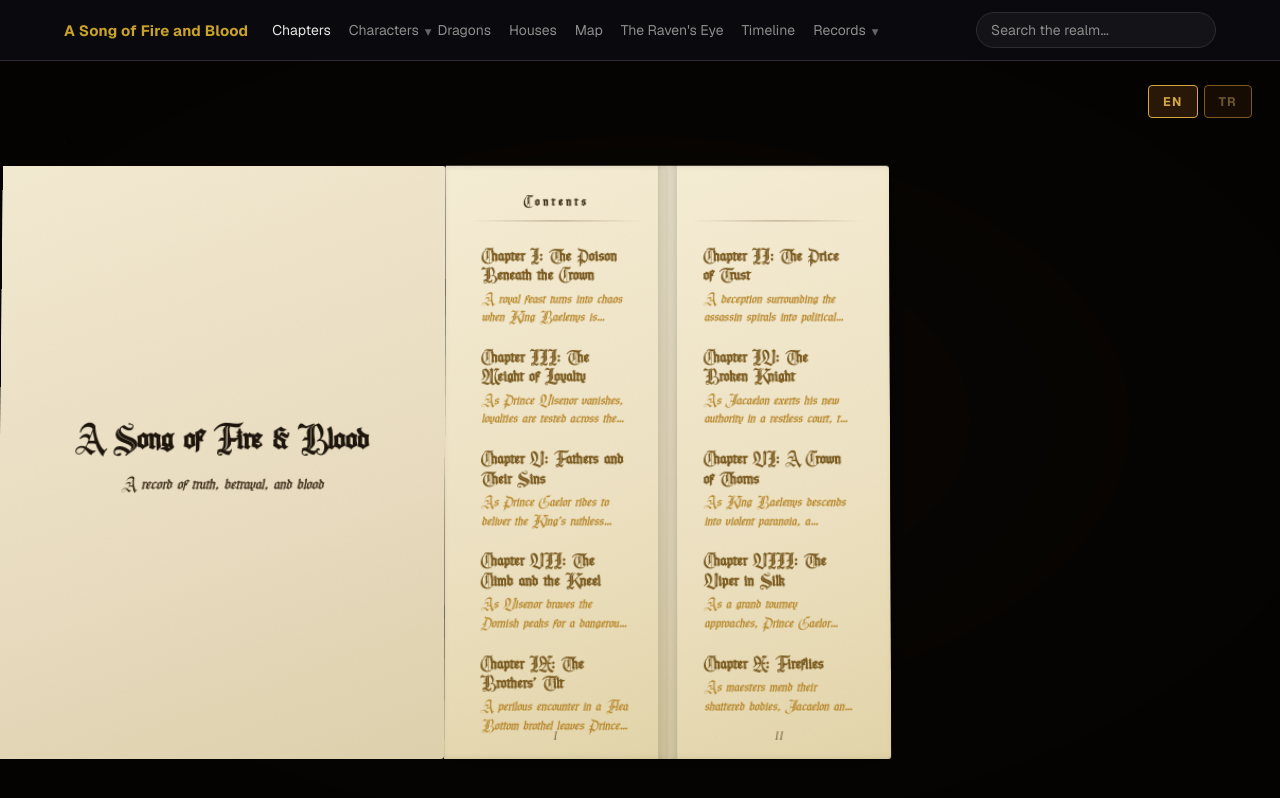
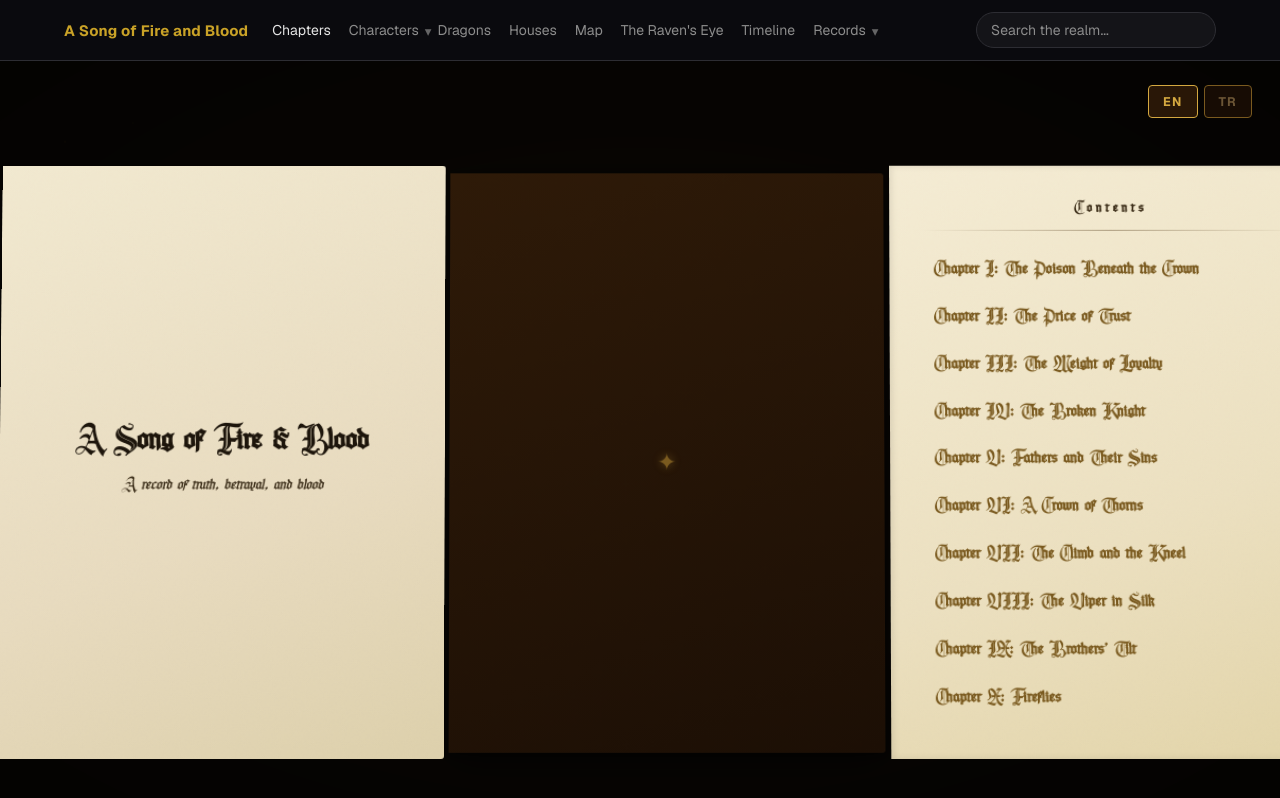
Before and after one commit to soyleyiciugur/a-song-of-fire-and-blood, a Next.js app: page /chapters in a window 1280 px wide. Both pictures are taken after a click on the button 650 px from the left and 455 px from the top of the page. Shown: the top 798 px of the page. Built offline with nearby package versions, Linux system fonts and the light colour scheme.

Commit message:
Chapters book updated

```diff
--- a/app/chapters/chapters-hub.module.css
+++ b/app/chapters/chapters-hub.module.css
@@ -1,9 +1,5 @@
 /* ─── C:\Users\Locpick-13\a-song-of-fire-and-blood\app\chapters\chapters-hub.module.css ─── */
 
-/* House of the Dragon (personal use only — see license before shipping
-   commercially: mansgreback.com/fonts/house-of-the-dragon).
-   Matches the font used on /scrolls and /records so the hub feels consistent
-   with the rest of the archive. */
 @font-face {
   font-family: "House of the Dragon";
   src: url("/fonts/HouseOfTheDragonPersonalRegular-BWnq8.otf") format("opentype");
@@ -19,16 +15,12 @@
   font-display: swap;
 }
 
-/* ════════════════════════════════════════════════════════════
-   DESIGN TOKENS (local overrides — inherited from globals)
-   ══════════════════════════════════════════════════════════ */
 :root {
   --book-w: 420px;
   --book-h: 560px;
   --spine-w: 52px;
   --cover-depth: 22px;
 
-  /* aged parchment palette */
   --parchment:     #f0e8d0;
   --parchment-mid: #e8dbbf;
   --parchment-dark:#d4c59a;
@@ -36,7 +28,6 @@
   --ink-soft:      #3d2f1a;
   --ink-faint:     #6b5535;
 
-  /* leather cover */
   --leather:       #1c0f05;
   --leather-mid:   #2e1a08;
   --leather-edge:  #0d0704;
@@ -45,15 +36,13 @@
   --gold-dark:     #7a5a1f;
   --gold-glow:     rgba(212, 168, 64, 0.35);
 
-  /* scene */
   --scene-bg:      #0a0704;
 
-  /* shared display font stack, matches /scrolls & /records */
   --hd-font: "House of the Dragon", "Palatino Linotype", Palatino, "Book Antiqua", Georgia, serif;
 }
 
 /* ════════════════════════════════════════════════════════════
-   SCENE — full-viewport stage
+   SCENE
    ══════════════════════════════════════════════════════════ */
 .scene {
   position: relative;
@@ -68,7 +57,6 @@
   user-select: none;
 }
 
-/* radial vignette overlay */
 .scene::before {
   content: "";
   position: absolute;
@@ -80,13 +68,10 @@
   z-index: 1;
 }
 
-/* when the book is open, clicking anywhere on the empty scene closes it
-   (bug #4) — the cursor hints that this area is clickable */
 .sceneClosable {
   cursor: pointer;
 }
 
-/* ── ambient dust particles ── */
 .particles {
   position: absolute;
   inset: 0;
@@ -116,8 +101,7 @@
 }
 
 /* ════════════════════════════════════════════════════════════
-   LANGUAGE TOGGLE — two independent pill buttons (bug #1 [tsx]).
-   Clicking either one selects it; they never swap position.
+   LANGUAGE TOGGLE
    ══════════════════════════════════════════════════════════ */
 .langToggle {
   position: fixed;
@@ -228,11 +212,6 @@
 
 /* ════════════════════════════════════════════════════════════
    3-D BOOK WRAPPER
-   Bug #5 (centering): the wrapper is centered via the flex parent
-   (.scene) and its own transform-origin is the center of the box, so
-   the rotate/scale during opening/closing never drags it off to one
-   side. Kept explicit here so nothing downstream re-introduces a
-   left-aligned transform-origin.
    ══════════════════════════════════════════════════════════ */
 .bookWrap {
   position: relative;
@@ -240,7 +219,7 @@
   width: calc(var(--book-w) + var(--spine-w));
   height: var(--book-h);
   margin: 0 auto;
-  perspective: 1600px;              /* add */
+  perspective: 1600px;
   transform-style: preserve-3d;
   transform-origin: center center;
   transform: rotateX(4deg) rotateY(-28deg);
@@ -248,18 +227,10 @@
   cursor: pointer;
 }
 
-.bookOpen .cover,
-.bookClosing .cover {
-  visibility: hidden;
-}
-
-/* Idle hover tilt (only on cover phase — pointer-events handled by JS but
-   we animate purely via CSS :hover when no class overrides exist) */
 .bookWrap:not(.bookOpen):not(.bookOpening):not(.bookClosing):hover {
   transform: rotateX(2deg) rotateY(-18deg);
 }
 
-/* ── Opening animation: book swings flat/open ── */
 .bookOpening {
   animation: bookSwingOpen 0.9s cubic-bezier(0.4, 0, 0.2, 1) forwards;
   cursor: default;
@@ -270,14 +241,12 @@
   100% { transform: rotateX(2deg)  rotateY(0deg)   scale(1.06); }
 }
 
-/* ── Open/resting state ── */
 .bookOpen {
   transform: rotateX(2deg) rotateY(0deg) scale(1.06);
   cursor: default;
   pointer-events: auto;
 }
 
-/* ── Closing animation ── */
 .bookClosing {
   animation: bookSwingClose 0.7s cubic-bezier(0.4, 0, 0.2, 1) forwards;
   cursor: default;
@@ -336,22 +305,7 @@
 }
 
 /* ════════════════════════════════════════════════════════════
-   COVER CARD — one physical card, two faces (bug #2 fix)
-   The old markup had .cover (front) and .coverBack (back) as two
-   independent siblings, each getting its own rotateY(-180deg) toggle.
-   That's why the back read mirrored: two separately-spinning planes
-   don't behave like one card with a front and back.
-   Now .coverCard is the single element that actually rotates; .cover
-   and .coverBack are its two faces, positioned with inset:0 and each
-   marked backface-visibility:hidden so only the face currently facing
-   the viewer is shown. .coverBack is permanently pre-rotated 180deg in
-   its own local space, so once .coverCard flips to -180deg, the back
-   face lands right-side-up instead of mirrored (bug #2).
-   backface-visibility:hidden on .cover itself is also what fixes bug
-   #1 — previously the front cover had no backface-visibility rule, so
-   during the flip the browser kept rendering the (now backwards)
-   front face on top of/behind the back face inconsistently, which is
-   why the title text seemed to only "appear" partway through opening.
+   COVER CARD — one physical card, two faces
    ══════════════════════════════════════════════════════════ */
 .coverCard {
   position: absolute;
@@ -366,15 +320,14 @@
   pointer-events: auto;
 }
 
-/* driven by phase !== "cover" in the component */
 .coverCardFlipped {
   transform: rotateY(-180deg);
-  pointer-events: none;   /* add — can't block ToC clicks once open */
+  pointer-events: none;
 }
 
 .bookClosing .coverCard {
   animation: coverClose 0.7s cubic-bezier(0.4, 0, 0.2, 1) forwards;
-  pointer-events: none;   /* also disable mid-close, re-enabled once fully closed */
+  pointer-events: none;
 }
 @keyframes coverClose {
   from { transform: rotateY(-180deg); }
@@ -393,7 +346,6 @@
     0 8px 32px rgba(0,0,0,0.6);
 }
 
-/* .cover is only ever visible while the book is closed */
 .coverCard:not(.coverCardFlipped) .cover {
   visibility: visible;
 }
@@ -401,7 +353,6 @@
   visibility: hidden;
 }
 
-/* .coverBack is only ever visible while the book is open */
 .coverCard:not(.coverCardFlipped) .coverBack {
   visibility: hidden;
 }
@@ -409,7 +360,6 @@
   visibility: visible;
 }
 
-/* leather texture via pseudo-element */
 .cover::before {
   content: "";
   position: absolute;
@@ -432,7 +382,6 @@
   pointer-events: none;
 }
 
-/* worn edge vignette */
 .cover::after {
   content: "";
   position: absolute;
@@ -443,7 +392,6 @@
   pointer-events: none;
 }
 
-/* gold border inset */
 .coverBorder {
   position: absolute;
   inset: 14px;
@@ -463,7 +411,6 @@
   border-radius: 1px;
 }
 
-/* cover content */
 .coverInner {
   position: relative;
   z-index: 2;
@@ -481,8 +428,6 @@
   font-family: var(--hd-font);
   font-size: 0.72rem;
   letter-spacing: 0.28em;
-  /* bug #3: all-caps parts of House of the Dragon should be styled via
-     text-transform onto title case source text, not typed in caps */
   text-transform: capitalize;
   color: var(--gold-dark);
   margin-bottom: 18px;
@@ -533,7 +478,6 @@
   animation: pulse 3s ease-in-out infinite;
 }
 
-/* sheen / gloss effect */
 .coverSheen {
   position: absolute;
   inset: 0;
@@ -545,17 +489,13 @@
   z-index: 3;
 }
 
-/* ── BACK FACE (inside-left page): same title + description as the
-      front, minus the "open to begin" prompt — pre-rotated 180deg so
-      it reads correctly once exposed (bug #2). ── */
+/* ── BACK FACE (permanent inside-left page) ── */
 .coverBack {
   position: absolute;
   inset: 0;
   transform: rotateY(180deg);
   backface-visibility: hidden;
   -webkit-backface-visibility: hidden;
-
-  /* aged paper */
   background: linear-gradient(160deg, #f2e9d0 0%, #e8dbbf 60%, #ddd0ab 100%);
   border-radius: 0 3px 3px 0;
   overflow: hidden;
@@ -592,19 +532,25 @@
 }
 
 /* ════════════════════════════════════════════════════════════
-   TABLE OF CONTENTS SPREAD
+   TABLE OF CONTENTS — single right-hand page.
+   Structural change: this used to be a flex row of TWO half-pages
+   (tocLeft / tocRight), each with its own vertical list and its own
+   Roman-numeral page number, which produced the "book split into
+   quarter-pages" look. .tocSpread now wraps exactly ONE page that
+   occupies the full right-hand side of the book (same footprint as
+   .coverBack on the left), with a single scrollable column of
+   chapters listed top-to-bottom, in order.
    ══════════════════════════════════════════════════════════ */
 .tocSpread {
   position: absolute;
-  left: var(--spine-w);
+  left: calc(var(--spine-w) + var(--book-w));
   top: 0;
   width: var(--book-w);
   height: var(--book-h);
-  display: flex;
   pointer-events: none;
   opacity: 0;
   transition: opacity 0.3s ease 0.3s;
-  z-index: 10;             /* add */
+  z-index: 10;
 }
 
 .bookOpen .tocSpread {
@@ -612,42 +558,16 @@
   pointer-events: auto;
 }
 
-/* center gutter shadow */
-.tocSpread::after {
-  content: "";
-  position: absolute;
-  left: 50%;
-  top: 0;
-  width: 18px;
-  height: 100%;
-  transform: translateX(-50%);
-  background: linear-gradient(90deg,
-    rgba(0,0,0,0.15) 0%,
-    rgba(0,0,0,0.04) 40%,
-    rgba(0,0,0,0.04) 60%,
-    rgba(0,0,0,0.15) 100%);
-  pointer-events: none;
-  z-index: 1;
-}
-
 .tocPage {
   position: relative;
-  flex: 1;
+  width: 100%;
+  height: 100%;
   overflow: hidden;
   background: linear-gradient(160deg, #f5ecd4 0%, #ece0c0 60%, #e2d4a8 100%);
-}
-
-.tocLeft {
-  border-radius: 0;
-  box-shadow: inset -2px 0 6px rgba(0,0,0,0.12);
-}
-
-.tocRight {
   border-radius: 0 3px 3px 0;
   box-shadow: inset 2px 0 6px rgba(0,0,0,0.1);
 }
 
-/* subtle aged paper texture */
 .pageTexture {
   position: absolute;
   inset: 0;
@@ -660,7 +580,7 @@
 .tocPageInner {
   position: relative;
   z-index: 2;
-  padding: 28px 24px 20px;
+  padding: 32px 30px 28px;
   height: 100%;
   display: flex;
   flex-direction: column;
@@ -669,13 +589,14 @@
 
 .tocHeader {
   font-family: var(--hd-font);
-  font-size: 0.7rem;
+  font-size: 0.78rem;
   font-weight: 700;
   letter-spacing: 0.3em;
   text-transform: capitalize;
   color: var(--ink-soft);
   text-align: center;
-  margin-bottom: 10px;
+  margin-bottom: 12px;
+  flex-shrink: 0;
 }
 
 .tocDividerLine {
@@ -683,21 +604,22 @@
   background: linear-gradient(90deg, transparent, var(--ink-faint), transparent);
   margin-bottom: 16px;
   opacity: 0.5;
+  flex-shrink: 0;
 }
 
-/* bug #8 (legacy): overflow was `hidden` with no scrolling, so any
-   chapters that didn't fit the fixed page height were rendered
-   completely out of view and unreachable/unclickable. Scroll instead
-   of clip, with a slim themed scrollbar. */
+/* the ONE scrollable list — chapters flow top-to-bottom in natural
+   order (1, 2, 3, 4...), no left/right split. If there are more
+   chapters than fit the page height, this scrolls instead of
+   overflowing or clipping. */
 .tocList {
   list-style: none;
   margin: 0;
-  padding: 0 2px 0 0;
+  padding: 0 6px 4px 0;
   display: flex;
   flex-direction: column;
-  gap: 2px;
+  gap: 3px;
   flex: 1;
-  min-height: 0;           /* add — lets flex+overflow compute correctly */
+  min-height: 0;
   overflow-y: auto;
   overflow-x: hidden;
   scrollbar-width: thin;
@@ -710,17 +632,18 @@
 }
 .tocList::-webkit-scrollbar-track { background: transparent; }
 
-/* ── individual ToC entry — the whole card (title + synopsis) is the
-   clickable hit area ── */
+/* ── individual ToC entry ──
+   Resting state: title only, compact single line.
+   Hover state: synopsis grows into view below the title, so the list
+   stays scannable at rest and only expands on demand. */
 .tocEntry {
-  padding: 9px 10px;
+  padding: 11px 12px;
   border-radius: 3px;
   cursor: pointer;
-  transition: background 0.18s ease, transform 0.15s ease;
+  transition: background 0.18s ease;
   outline: none;
   position: relative;
-  z-index: 5;              /* add — lift above any overlay */
-  isolation: isolate;      /* add — own stacking context */
+  flex-shrink: 0;
 }
 
 .tocEntry::before {
@@ -739,7 +662,6 @@
 
 .tocEntryHovered {
   background: rgba(180, 140, 40, 0.14);
-  transform: translateX(3px);
 }
 
 .tocEntryHovered::before {
@@ -748,21 +670,15 @@
 
 .tocEntryActive {
   background: rgba(180, 140, 40, 0.22);
-  transform: translateX(5px);
 }
 
-/* bug #3 (contents font) + bug #6 (readability): the Contents entries
-   now use the House of the Dragon display font throughout, and use the
-   same warm gold tone as the cover title (instead of dark ink-on-ink)
-   so they're actually legible against the parchment. */
 .tocEntryTitle {
   display: block;
   font-family: var(--hd-font);
-  font-size: 0.88rem;
+  font-size: 0.92rem;
   font-weight: 700;
   color: var(--gold-dark);
-  line-height: 1.3;
-  margin-bottom: 4px;
+  line-height: 1.35;
   letter-spacing: 0.01em;
   transition: color 0.18s;
 }
@@ -771,45 +687,27 @@
   color: var(--gold-bright);
 }
 
-.tocDots {
-  display: none; /* decorative only — kept for future use */
+/* synopsis: collapsed to 0 height at rest, expands open on hover, in
+   the same warm gold display-font style as the title so the whole
+   card reads as one consistent art style. */
+.tocSynopsis {
+  display: block;
+  max-height: 0;
+  overflow: hidden;
+  opacity: 0;
+  font-family: var(--hd-font);
+  font-size: 0.76rem;
+  font-style: italic;
+  color: var(--gold-mid);
+  line-height: 1.55;
+  transition: max-height 0.28s ease, opacity 0.22s ease, margin-top 0.28s ease;
+  margin-top: 0;
 }
 
-/* bug #3 + #6: synopsis also switches to the display font and to the
-   warm gold-brown tone (still slightly darker/quieter than the title
-   so hierarchy reads clearly, but well above the old near-illegible
-   ink-faint-on-parchment contrast). */
-.tocSynopsis {
-  display: -webkit-box;
-  -webkit-line-clamp: 2;
-  line-clamp: 2;
-  -webkit-box-orient: vertical;
-  overflow: hidden;
-
-  font-family: var(--hd-font);
-  font-size: 0.74rem;
-  font-style: italic;
-  color: var(--gold-mid);
-  line-height: 1.5;
-}
-
-/* page numbers — intentionally the ONLY text left on the non-display
-   serif stack (bug #3) */
-.pageNumber {
-  position: absolute;
-  bottom: 14px;
-  left: 50%;
-  transform: translateX(-50%);
-  font-family: "Palatino Linotype", Palatino, "Book Antiqua", Georgia, serif;
-  font-size: 0.68rem;
-  font-style: italic;
-  color: var(--ink-faint);
-  letter-spacing: 0.06em;
-}
-.pageNumberRight {
-  left: auto;
-  right: 24px;
-  transform: none;
+.tocEntryHovered .tocSynopsis {
+  max-height: 4.5em;
+  opacity: 1;
+  margin-top: 5px;
 }
 
 /* ════════════════════════════════════════════════════════════
@@ -853,11 +751,11 @@
   }
 
   .coverTitle { font-size: 2.1rem; }
-  .tocHeader  { font-size: 0.65rem; }
-  .tocEntryTitle { font-size: 0.8rem; }
-  .tocSynopsis   { font-size: 0.7rem; }
-  .tocPageInner  { padding: 20px 16px 16px; }
-  .tocEntry      { padding: 7px 8px; }
+  .tocHeader  { font-size: 0.7rem; }
+  .tocEntryTitle { font-size: 0.84rem; }
+  .tocSynopsis   { font-size: 0.72rem; }
+  .tocPageInner  { padding: 22px 18px 18px; }
+  .tocEntry      { padding: 9px 10px; }
 
   .continueBanner {
     flex-direction: column;
@@ -878,4 +776,5 @@
   .bookOpen    { transform: rotateX(2deg) rotateY(0deg) scale(1.06); }
 
   .coverCard { transition: transform 0.3s ease; }
+  .tocSynopsis { transition: none; }
 }
--- a/app/chapters/page.tsx
+++ b/app/chapters/page.tsx
@@ -9,20 +9,19 @@
 // Fixes in this revision:
 //  #1 lang toggle no longer swaps position — two independent pill buttons.
 //  #1(new) cover text no longer invisible until click: front/back cover
-//     faces are now ONE rotating unit (.coverCard), so backface-visibility
-//     actually has a rotating context to hide/show against. Previously
-//     .cover and .coverBack were separate siblings that never rotated
-//     themselves (only .bookWrap rotated, on a different axis/timeline),
-//     so the browser deferred painting the cover text until some other
-//     change (like the click) forced a repaint.
+//     faces are now ONE rotating unit (.coverCard).
 //  #2 cover's inside face shows the same title/sub as the front (minus
-//     "open to begin"), right-reading rather than mirrored, because it's
-//     pre-rotated 180deg as a face of the same coverCard unit.
+//     "open to begin"), right-reading rather than mirrored.
 //  #4 clicking the empty background while the book is open closes it.
-//  #5 Esc closes the book if it's open (table of contents); the reader page
-//     sends people back here with ?openToc=1 so Esc there lands on the ToC
-//     first, and a second Esc (from here) closes the book fully.
-//  #5(centering) book stays centered when open (see chapters-hub.module.css).
+//  #5 Esc closes the book if it's open (table of contents).
+//  #5(centering) book stays centered when open.
+//  #NEW (ToC restructure): the spread used to be inside-cover (left) +
+//     ToC-left-half + ToC-right-half — three panels total, with chapters
+//     alternating left/right/left/right in reading order and confusing
+//     "I"/"II" page numbers on what looked like one page. Now the spread
+//     is exactly two panels: left = inside cover, right = ONE single
+//     scrollable column listing all chapters top-to-bottom in order,
+//     titles only, synopsis revealed on hover (see CSS .tocSynopsis).
 "use client";
 
 import { Suspense, useEffect, useRef, useState, useCallback } from "react";
@@ -138,10 +137,6 @@ function ChaptersHubContent() {
     return () => window.removeEventListener("keydown", handler);
   }, [phase, closeBook]);
 
-  // ── split chapters into left/right pages of ToC
-  const leftChapters = chapters.filter((_, i) => i % 2 === 0);
-  const rightChapters = chapters.filter((_, i) => i % 2 === 1);
-
   const bookmarkChapter = bookmark ? chapters.find(c => c.slug === bookmark.slug) : null;
 
   const coverOpen = phase !== "cover";
@@ -219,14 +214,7 @@ function ChaptersHubContent() {
           <span className={styles.spineOrnament}>✦ ✦ ✦</span>
         </div>
 
-        {/* ── COVER CARD: one physical card, two faces (bug #1 / #2 fix).
-              .cover (front) and .coverBack (back) used to be independent
-              siblings, each toggled by its own class — neither ever
-              actually rotated on its own, so backface-visibility had
-              nothing to hide against and the browser deferred painting
-              the front face's text until a later repaint (the click).
-              Now this single wrapper rotates, and each face is
-              positioned inset:0 inside it. ── */}
+        {/* ── COVER CARD: one physical card, two faces ── */}
         <div
           className={[styles.coverCard, coverOpen ? styles.coverCardFlipped : ""].filter(Boolean).join(" ")}
         >
@@ -254,7 +242,8 @@ function ChaptersHubContent() {
           </div>
 
           {/* ── BACK FACE (inside-left page): same title + description,
-                no "open to begin" prompt ── */}
+                no "open to begin" prompt. This is the permanent left
+                page of the open book — it never becomes the ToC. ── */}
           <div className={styles.coverBack}>
             <div className={styles.pageTexture} />
             <div className={styles.insideLeft}>
@@ -268,10 +257,12 @@ function ChaptersHubContent() {
           </div>
         </div>
 
-        {/* ── TABLE OF CONTENTS spread ── */}
+        {/* ── TABLE OF CONTENTS: single right page, single scrollable
+              column, chapters listed top-to-bottom in natural order.
+              (No more left-half/right-half split — that was producing
+              the "two mini pages with I/II numbers" layout.) ── */}
         <div className={styles.tocSpread}>
-          {/* left page */}
-          <div className={[styles.tocPage, styles.tocLeft].join(" ")}>
+          <div className={styles.tocPage}>
             <div className={styles.pageTexture} />
             <div className={styles.tocPageInner}>
               <div className={styles.tocHeader}>
@@ -279,7 +270,7 @@ function ChaptersHubContent() {
               </div>
               <div className={styles.tocDividerLine} />
               <ul className={styles.tocList}>
-                {leftChapters.map((ch) => (
+                {chapters.map((ch) => (
                   <li
                     key={ch.slug}
                     className={[
@@ -295,45 +286,13 @@ function ChaptersHubContent() {
                     onKeyDown={(e) => e.key === "Enter" && goToChapter(ch.slug)}
                   >
                     <span className={styles.tocEntryTitle}>{chapterTitle(ch, lang)}</span>
-                    <span className={styles.tocDots} aria-hidden />
+                    {/* synopsis only expands into view on hover — titles
+                        only is the resting state (see .tocSynopsis) */}
                     <span className={styles.tocSynopsis}>{chapterSynopsis(ch, lang)}</span>
                   </li>
                 ))}
               </ul>
             </div>
-            <div className={styles.pageNumber}>I</div>
-          </div>
-
-          {/* right page */}
-          <div className={[styles.tocPage, styles.tocRight].join(" ")}>
-            <div className={styles.pageTexture} />
-            <div className={styles.tocPageInner}>
-              <div className={styles.tocHeader}>&nbsp;</div>
-              <div className={styles.tocDividerLine} />
-              <ul className={styles.tocList}>
-                {rightChapters.map((ch) => (
-                  <li
-                    key={ch.slug}
-                    className={[
-                      styles.tocEntry,
-                      hoveredChapter === ch.slug ? styles.tocEntryHovered : "",
-                      pendingSlug === ch.slug ? styles.tocEntryActive : "",
-                    ].filter(Boolean).join(" ")}
-                    onMouseEnter={() => setHoveredChapter(ch.slug)}
-                    onMouseLeave={() => setHoveredChapter(null)}
-                    onClick={() => goToChapter(ch.slug)}
-                    role="button"
-                    tabIndex={0}
-                    onKeyDown={(e) => e.key === "Enter" && goToChapter(ch.slug)}
-                  >
-                    <span className={styles.tocEntryTitle}>{chapterTitle(ch, lang)}</span>
-                    <span className={styles.tocDots} aria-hidden />
-                    <span className={styles.tocSynopsis}>{chapterSynopsis(ch, lang)}</span>
-                  </li>
-                ))}
-              </ul>
-            </div>
-            <div className={[styles.pageNumber].join(" ")}>II</div>
           </div>
         </div>
 
```
